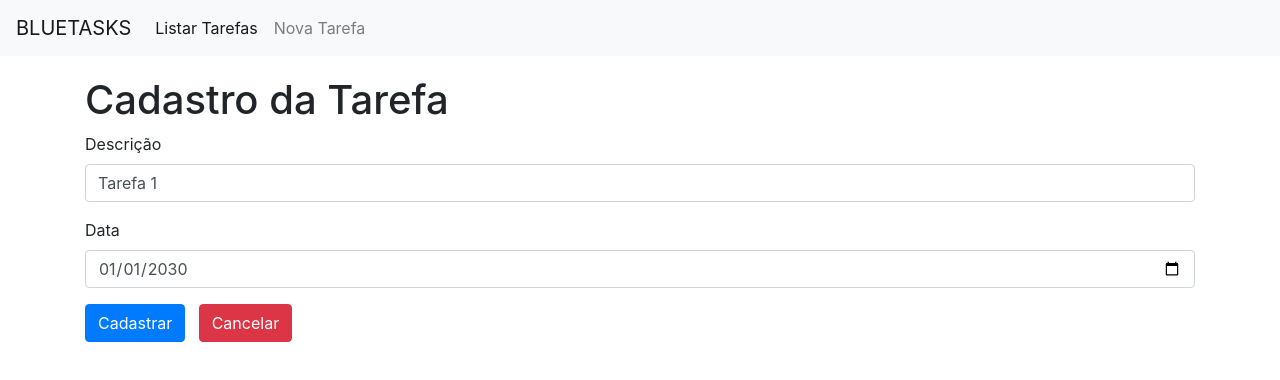
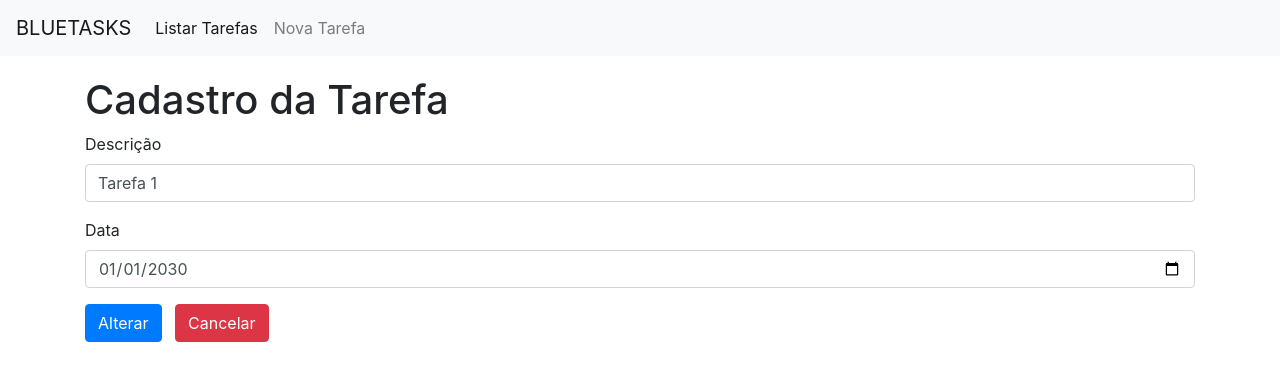
Before and after one commit to LuizEduardoBilotta/BlueTasks, a React (Create React App) app: page /form/1 in a window 1280 px wide. Shown: the top 380 px of the page. Built offline with nearby package versions, Linux system fonts and the light colour scheme.

Commit message:
19.17 - Alterando o nome do botão de acordo com a funcionalidade

```diff
--- a/src/components/TaskForm.js
+++ b/src/components/TaskForm.js
@@ -13,7 +13,8 @@ class TaskForm extends Component {
                 description: "",
                 whenToDo: ""
             },
-            redirect: false
+            redirect: false,
+            buttonName: "Cadastrar"
         }
 
         this.onSubmitHandler = this.onSubmitHandler.bind(this);
@@ -37,7 +38,7 @@ class TaskForm extends Component {
         const editId = this.props.match.params.id;
         if (editId) {
             const task = TaskService.load(~~editId);
-            this.setState({ task: task });
+            this.setState({ task: task, buttonName: "Alterar" });
         }
     }
 
@@ -74,7 +75,7 @@ class TaskForm extends Component {
                             onChange={this.onInputChangeHandler}
                         />
                     </div>
-                    <button type="submit" className="btn btn-primary">Cadastrar</button>
+                    <button type="submit" className="btn btn-primary">{this.state.buttonName}</button>
                     &nbsp; &nbsp;
                     <button type="button" className="btn btn-danger">Cancelar</button>
                 </form>
```
